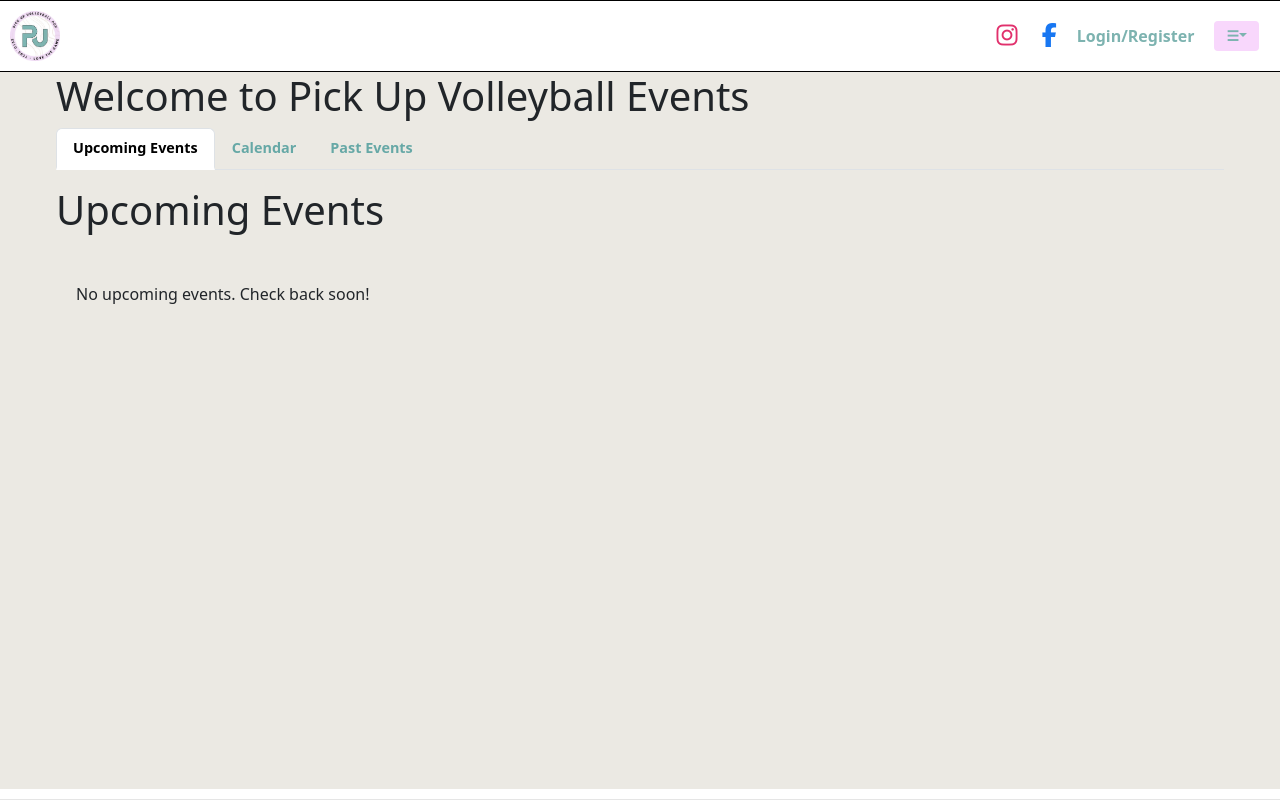
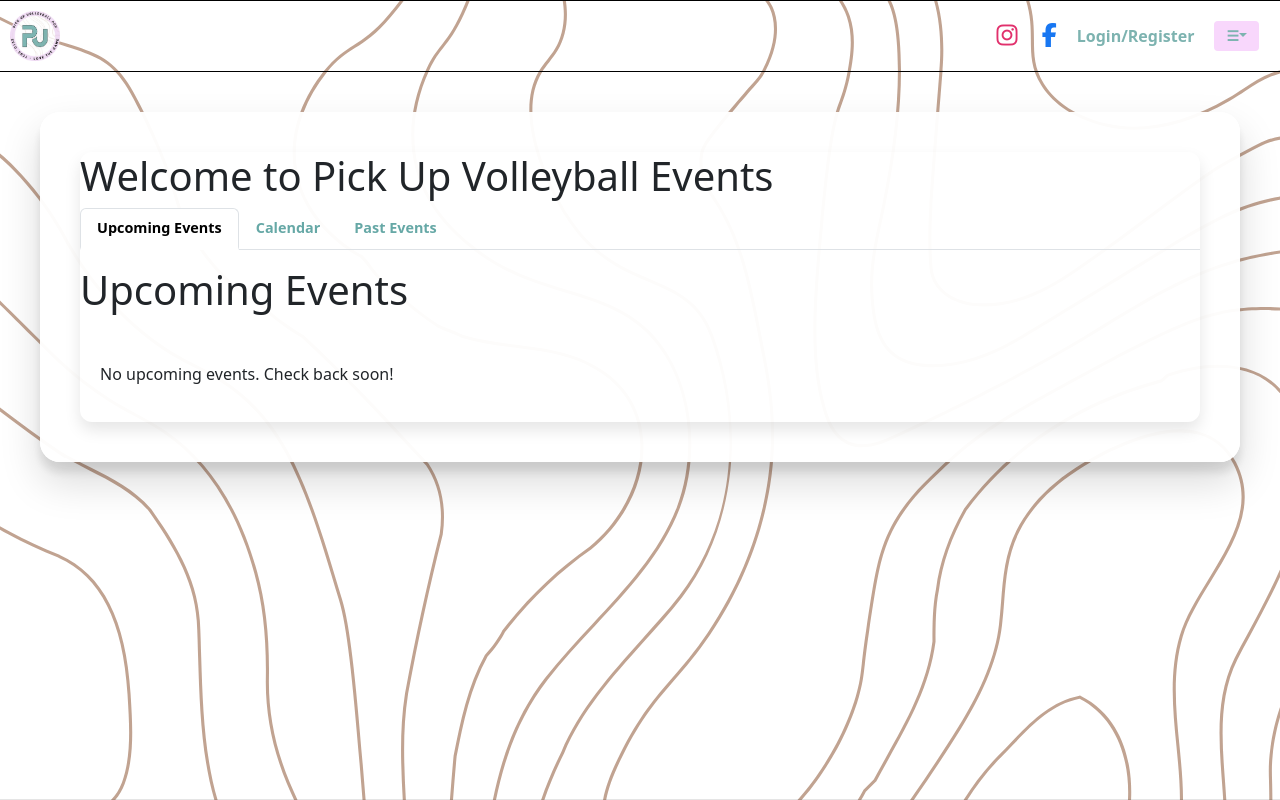
Before and after one commit to Ayjemal07/PickupVolleyball-Main, a Flask app: page /events in a window 1280 px wide. Run offline with Flask 3, Linux system fonts and the light colour scheme; data that the repository does not hold is empty; some libraries are stand-ins or nearby versions.

Commit message:
floating styles applied to home and events

```diff
--- a/app/static/css/styles.css
+++ b/app/static/css/styles.css
@@ -10,6 +10,7 @@
 
 body {
   background-color: #EBE9E3; /* Fallback color */
+  background-image: url('../TopoMap.SVG.svg');
   background-repeat: repeat; /* Ensures the pattern covers the whole page */
   background-attachment: fixed;
   font-family: 'Poppins', sans-serif;
@@ -24,7 +25,7 @@ body {
 main {
   flex-grow: 1; /* Ensures the main content area grows to fill available space */
   padding-bottom: 10px; /* Adds space at the bottom of content */
-  background-color: #EBE9E3;
+  /* background-color: #EBE9E3; */
 }
 
 /* Media Queries for mobile devices */
@@ -237,6 +238,33 @@ header {
   margin-right: 1px; /* Add spacing between dropdowns */
 }
 
+/* This targets the new wrapper in base.html */
+.main-content-wrapper {
+    background-color: rgba(255, 255, 255, 0.96); /* Slightly transparent white */
+    max-width: 1200px;
+    margin: 40px auto; /* Margin creates the "gap" to see the map background */
+    padding: 40px;
+    border-radius: 20px;
+
+    /* Stronger shadow for more "height" */
+    box-shadow: 0 20px 40px rgba(0, 0, 0, 0.15), 0 10px 10px rgba(0, 0, 0, 0.1);
+
+    /* Ensures it doesn't touch screen edges on mobile */
+    width: 95%;
+}
+
+/* Remove competing backgrounds from specific pages */
+.homepage, .page-container, .about-page-container {
+    background-color: transparent !important;
+    padding: 0 !important;
+    margin: 0 !important;
+}
+
+/* Make the homepage header text also pop */
+.homepage h2 {
+    background-color: transparent !important;
+    text-shadow: 0 2px 4px rgba(0,0,0,0.1);
+}
 
 /* Styles for homepage */
 
@@ -281,9 +309,11 @@ header {
   overflow: hidden;
   border: 2px solid rgba(125, 179, 176, 0.3);  /* soft teal border */
   padding: 4px; /* spacing inside the frame */
-  background-color: #fff;
-  box-shadow: 0 6px 12px rgba(0,0,0,0.1);
-  transition: transform 0.3s ease, box-shadow 0.3s ease;
+  background-color: #FFFFFF;
+  border-radius: 12px;
+  box-shadow: 0 4px 8px rgba(0, 0, 0, 0.1);
+  transition: transform 0.2s ease, box-shadow 0.2s ease; /* Smooth hover effect */
+  overflow: hidden; /* Keeps the image inside the rounded corners */
 
 }
 
@@ -1659,9 +1689,23 @@ html, body {
 }
 
 .page-container {
-  max-width: 1200px;  /* Sets a maximum width for the content on large screens */
-  margin: 0 auto;     /* This is the magic that centers the container */
-  padding: 0 1rem;    /* Adds space on the left and right for mobile screens */
+/* Gives the container a solid color so the map doesn't bleed through the text */
+    background-color: #FFFFFF; /* Or use rgba(255, 255, 255, 0.95) for slight transparency */
+
+    /* Creates the "floating" 3D effect */
+    box-shadow: 0 8px 16px rgba(0, 0, 0, 0.1);
+
+    /* Softens the edges */
+    border-radius: 12px;
+
+    /* Pushes the container away from the edges of the screen to show the map */
+    margin: 2rem auto;
+
+    /* Maximum width so it doesn't stretch too far on large screens */
+    max-width: 1200px;
+
+    /* Internal spacing for your content */
+    padding: 2rem;
 }
 
 /* Make Edit Modal wider */
--- a/app/templates/base.html
+++ b/app/templates/base.html
@@ -65,6 +65,7 @@
         </header>
 
         <main>
+            <div class="main-content-wrapper">
             {# vvv ADD THIS BLOCK vvv #}
             {% with messages = get_flashed_messages(with_categories=true) %}
             {% if messages %}
@@ -81,6 +82,7 @@
             {# ^^^ END OF BLOCK ^^^ #}
 
             {% block content %}{% endblock %}
+            </div>
         </main>
 
         <div id="authPromptModal" class="modal">
```
